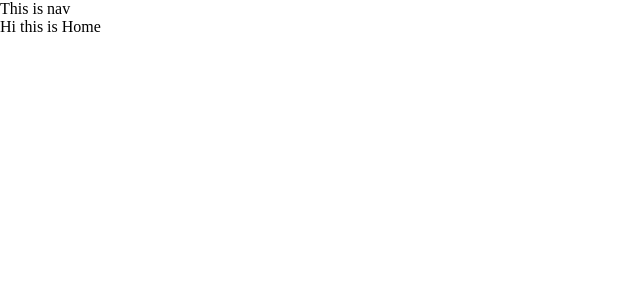
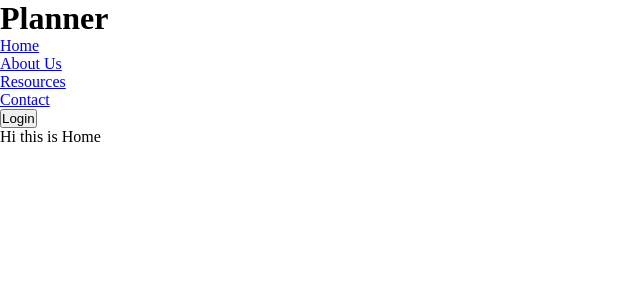
Before and after one commit to aashnaregmi/full-stack-todo-app, a React (Vite) app in the folder frontend/5to-do-app/: page / in a window 1280 px wide. Shown: the top 300 px of the page, without its empty margins (0-640 px from the left). Built offline with nearby package versions, Linux system fonts and the light colour scheme.

Commit message:
updated navbar with links and login button

```diff
--- a/frontend/5to-do-app/src/ pages/Navbar.jsx
+++ b/frontend/5to-do-app/src/ pages/Navbar.jsx
@@ -1,7 +1,35 @@
 import React from "react";
 import { NavLink } from "react-router-dom";
 const Navbar = () => {
-  return <div className="nav-div">This is nav</div>;
+  return (
+    <div className="nav-div">
+      <div className="logo">
+        <h1>Planner</h1>
+      </div>
+
+      <div className="nav-titles">
+        <NavLink to="/">
+          <div className="navlinks">Home</div>
+        </NavLink>
+        <NavLink to="/about">
+          <div className="navlinks">About Us</div>
+        </NavLink>
+        <NavLink to="/">
+          <div className="navlinks">Resources</div>
+        </NavLink>
+
+        <NavLink to="/">
+          <div className="navlinks"> Contact</div>
+        </NavLink>
+        {/* <NavLink to="/todo">
+          {" "}
+          <li>Todo</li>
+        </NavLink> */}
+
+        <button> Login</button>
+      </div>
+    </div>
+  );
 };
 
 export default Navbar;
```
